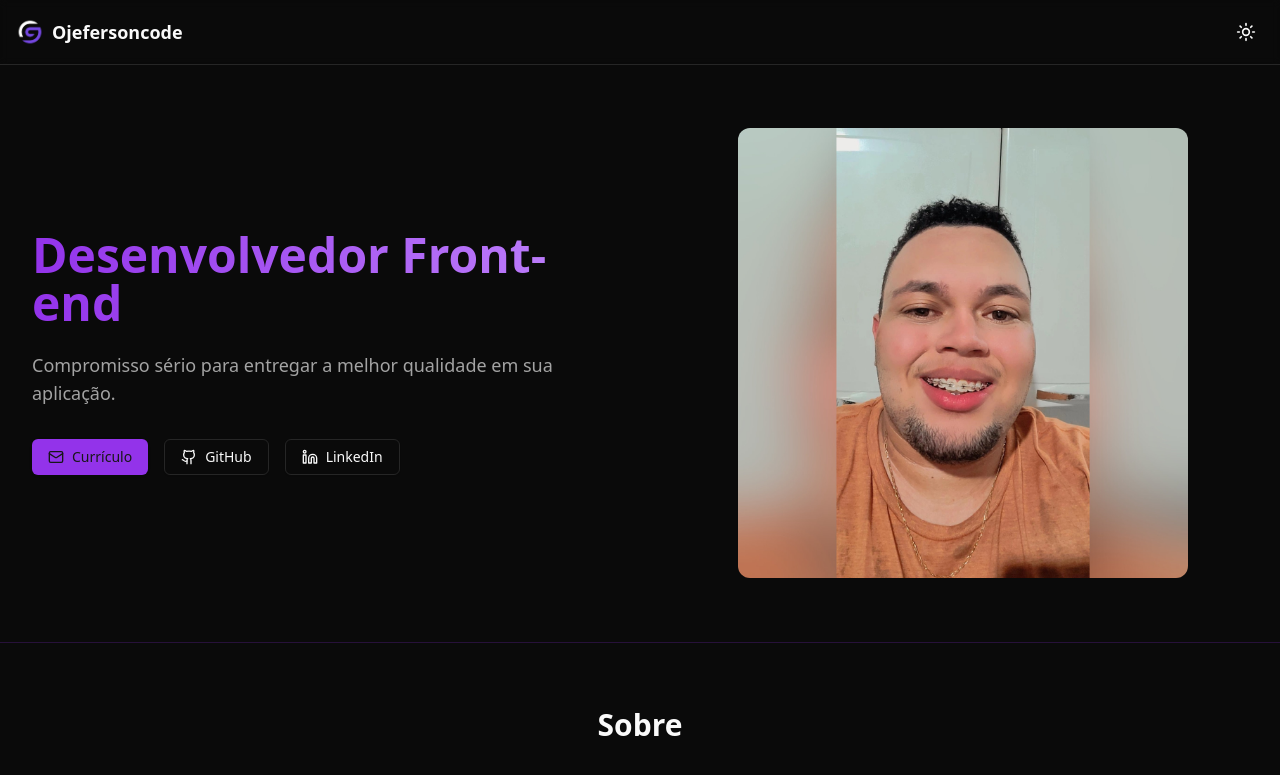
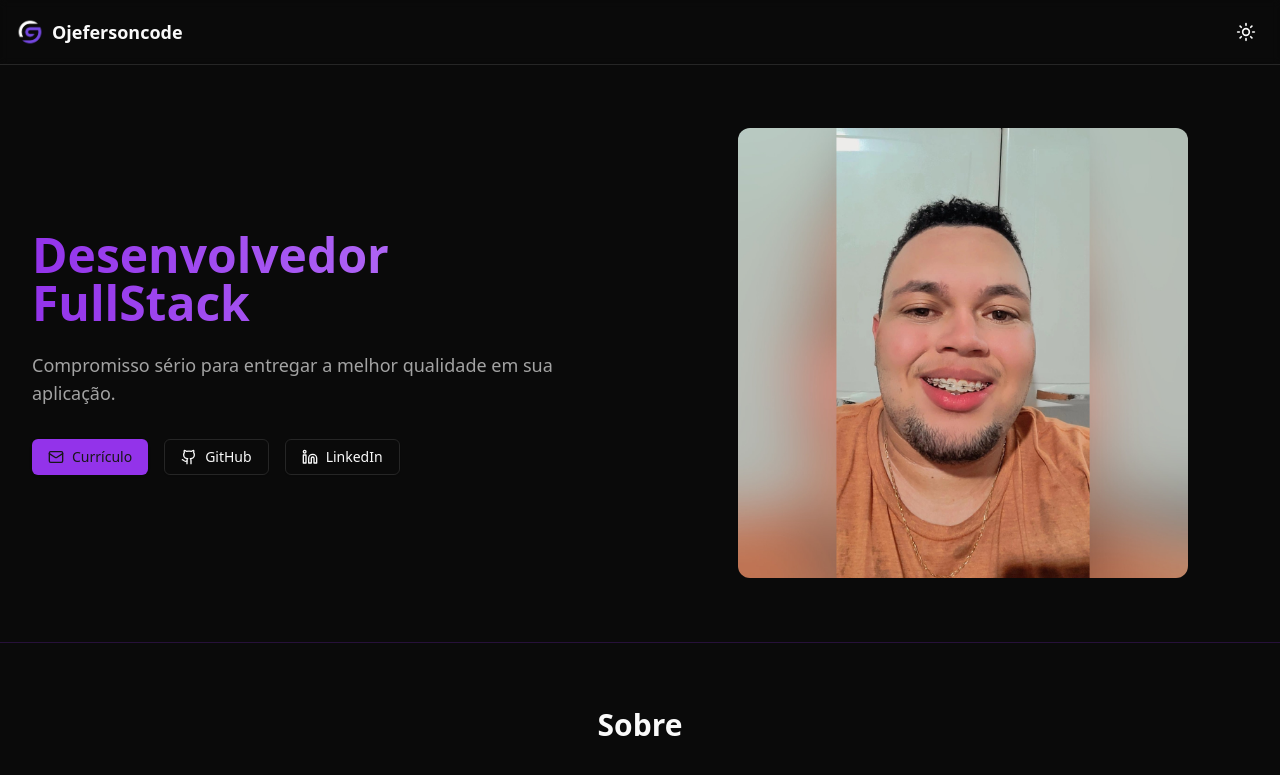
Before and after one commit to ojefersoncode/portifolio, a React (Vite) app: page / in a window 1280 px wide. Shown: the top 775 px of the page. Built offline with nearby package versions, Linux system fonts and the light colour scheme.

Commit message:
Update App.tsx

```diff
--- a/src/App.tsx
+++ b/src/App.tsx
@@ -120,7 +120,7 @@ function App() {
         <section className="flex max-md:flex-wrap max-w-full items-center gap-7 pt-32 pb-16 mx-auto px-4">
           <div className="flex-col w-full justify-center items-center px-4 mx-auto " data-aos="fade-up">
             <h1 className="text-4xl md:text-5xl font-bold bg-gradient-to-r from-purple-600 to-purple-400 bg-clip-text text-transparent">
-              Desenvolvedor Front-end
+              Desenvolvedor FullStack
             </h1>
             <p className="mt-6 text-lg text-muted-foreground">
               Compromisso sério para entregar a melhor qualidade em sua
```
